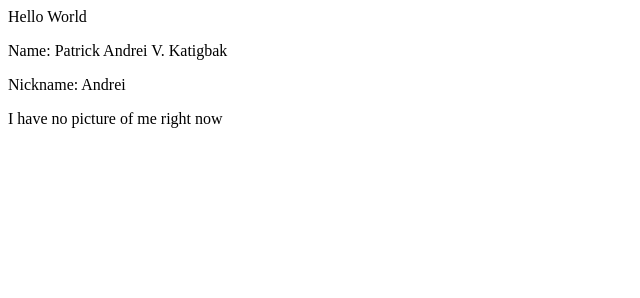
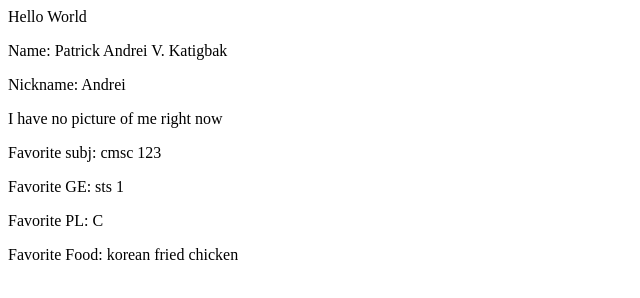
Before and after one commit to andreikatigbak/andreikatigbak.github.io, a plain HTML site: page index.html in a window 1280 px wide. Shown: the whole page, without its empty margins (0-640 px from the left). Drawn offline with Linux system fonts and the light colour scheme.

Commit message:
added favorites

```diff
--- a/index.html
+++ b/index.html
@@ -1,7 +1,15 @@
 Hello World
+<html>
+    <body>
+        <p>Name: Patrick Andrei V. Katigbak</p>
+        <p>Nickname: Andrei</p>
+        <p>I have no picture of me right now</p>
+    </body>
 
-<body>
-    <p>Name: Patrick Andrei V. Katigbak</p>
-    <p>Nickname: Andrei</p>
-    <p>I have no picture of me right now</p>
-</body>
+    <body>
+        <p>Favorite subj: cmsc 123</p>
+        <p>Favorite GE: sts 1 </p>
+        <p>Favorite PL: C</p>
+        <p>Favorite Food: korean fried chicken</p>
+    </body>
+</html>
```
